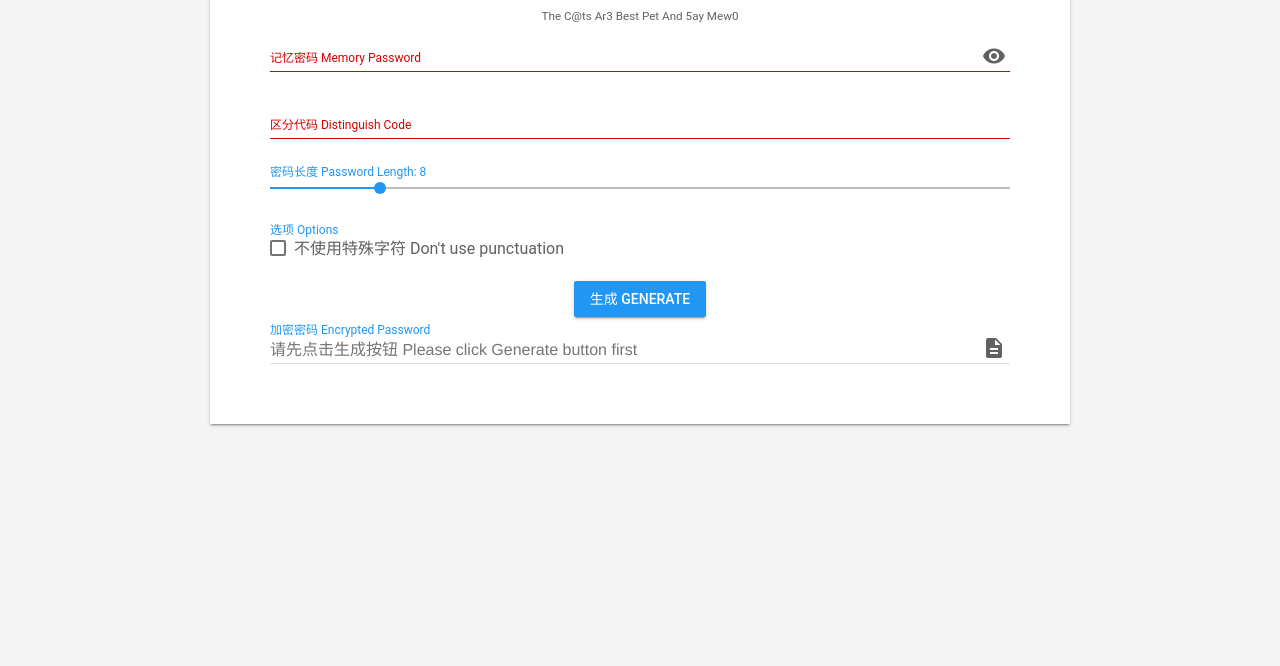
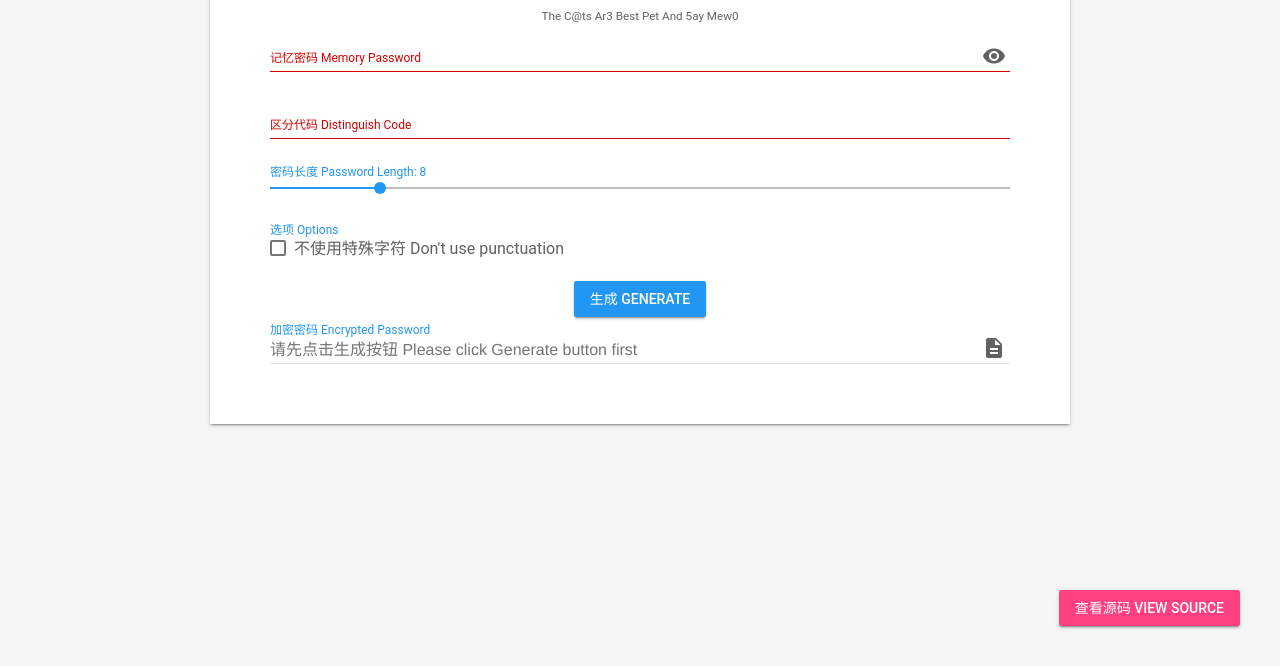
Before and after one commit to MeowCat-Studio/MeowPassword, a plain HTML site: page index.html in a window 1280 px wide. Shown: the part 134-800 px from the top of the page. Drawn offline with Linux system fonts and the light colour scheme.

Commit message:
Fix display

```diff
--- a/css/style.css
+++ b/css/style.css
@@ -1,3 +1,12 @@
+#view-source {
+	position: fixed;
+	display: block;
+	right: 0;
+	bottom: 0;
+	margin-right: 40px;
+	margin-bottom: 40px;
+	z-index: 900;
+}
 @font-face {
 	font-family: 'Material Icons';
 	font-style: normal;
```
